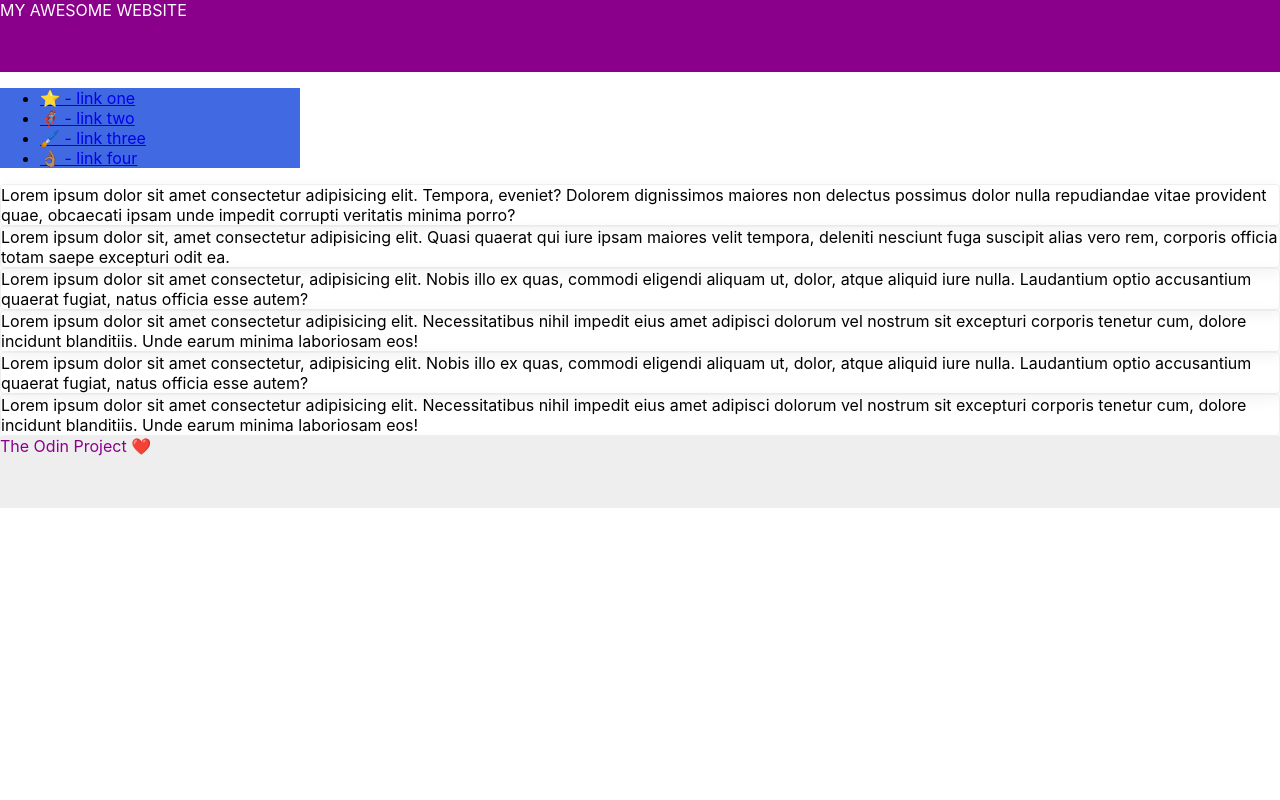
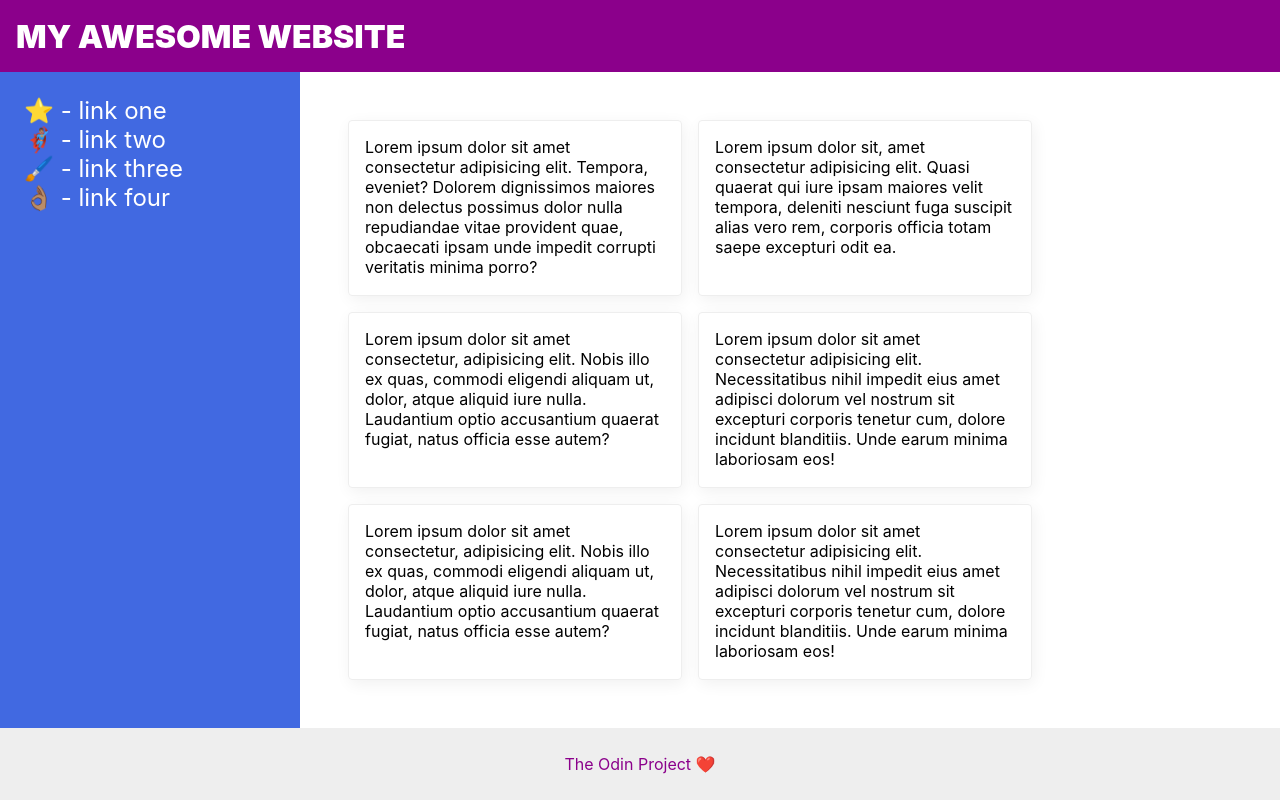
Before and after one commit to NeilMcB/odin, a plain HTML site: page exercises/css/foundations/flex/07-flex-layout-2/index.html in a window 1280 px wide. Drawn offline with Linux system fonts and the light colour scheme.

Commit message:
Solve CSS flexbox exercises (#11)
* Solve exercise 01

* Solve exercise 02

* Solve exercise 03

* Solve exercise 04

* Solve exercise 05

* Solve exercise 06

* Solve exercise 07

```diff
--- a/exercises/css/foundations/flex/01-flex-center/style.css
+++ b/exercises/css/foundations/flex/01-flex-center/style.css
@@ -3,6 +3,9 @@
   border: 4px solid midnightblue;
   width: 400px;
   height: 300px;
+  display: flex;
+  justify-content: center;
+  align-items: center;
 }
 
 .box {
--- a/exercises/css/foundations/flex/02-flex-header/style.css
+++ b/exercises/css/foundations/flex/02-flex-header/style.css
@@ -1,6 +1,10 @@
 .header  {
   font-family: monospace;
   background: papayawhip;
+  display: flex;
+  justify-content: space-between;
+  align-items: center;
+  padding: 8px;
 }
 
 .logo {
@@ -14,6 +18,10 @@
 ul {
   /* this removes the dots on the list items*/
   list-style-type: none;
+  display: flex;
+  margin: 0;
+  padding: 0;
+  gap: 8px;
 }
 
 a {
--- a/exercises/css/foundations/flex/03-flex-header-2/style.css
+++ b/exercises/css/foundations/flex/03-flex-header-2/style.css
@@ -12,6 +12,9 @@ body {
   background: white;
   border-bottom: 1px solid #ddd;
   box-shadow: 0 0 8px rgba(0,0,0,.1);
+  display: flex;
+  padding: 8px;
+  justify-content: space-between;
 }
 
 .profile-image {
@@ -45,4 +48,14 @@ a {
 
 ul {
   list-style-type: none;
+  display: flex;
+  padding: 0;
+  margin: 0;
+  gap: 16px;
 }
+
+.left, .right {
+  display: flex;
+  gap: 16px;
+  align-items: center;
+}
--- a/exercises/css/foundations/flex/04-flex-information/style.css
+++ b/exercises/css/foundations/flex/04-flex-information/style.css
@@ -1,5 +1,26 @@
 body {
   font-family: 'Courier New', Courier, monospace;
+}
+
+.container {
+  display: flex;
+  flex-direction: column;
+  align-items: center;
+  justify-content: center;
+  gap: 32px;
+}
+
+.content {
+  display: flex;
+  gap: 52px;
+}
+
+.item {
+  display: flex;
+  flex-direction: column;
+  align-items: center;
+  max-width: 200px;
+  text-align: center;
 }
 
 img {
--- a/exercises/css/foundations/flex/05-flex-modal/style.css
+++ b/exercises/css/foundations/flex/05-flex-modal/style.css
@@ -20,6 +20,9 @@ body {
   width: 480px;
   border-radius: 10px;
   box-shadow: 2px 4px 16px rgba(0,0,0,.2);
+  display: flex;
+  padding: 8px;
+  gap: 8px;
 }
 
 .icon {
@@ -33,6 +36,24 @@ body {
   display: flex;
   align-items: center;
   justify-content: center;
+  flex-shrink: 0;
+}
+
+.content {
+  display: flex;
+  flex-direction: column;
+  gap: 8px;
+}
+
+.header {
+  display: flex;
+  justify-content: space-between;
+  align-items: center;
+}
+
+.heading {
+  font-size: larger;
+  font-weight: bold;
 }
 
 .close-button {
@@ -48,6 +69,7 @@ body {
   justify-content: center;
   border: 1px solid #eee;
   padding: 0;
+  flex-shrink: 0;
 }
 
 button {
--- a/exercises/css/foundations/flex/06-flex-layout/style.css
+++ b/exercises/css/foundations/flex/06-flex-layout/style.css
@@ -5,6 +5,44 @@ body {
   margin: 0;
   overflow: hidden;
   font-family: Roboto, sans-serif;
+  display: flex;
+  flex-direction: column;
+  justify-content: space-between;
+}
+
+.header, .footer {
+  display: flex;
+  justify-content: space-between;
+  padding: 16px;
+}
+
+.footer {
+  background-color: #eee;
+}
+
+.header ul, .footer ul {
+  list-style-type: none;
+  padding: 0;
+  margin: 0;
+  display: flex;
+  gap: 16px;
+}
+
+.header ul a, .footer ul a {
+  text-decoration: none;
+  color: #555;
+}
+
+.header ul a:hover, .footer ul a:hover {
+  text-decoration: none;
+  color: #222;
+}
+
+.content {
+  display: flex;
+  flex-direction: column;
+  align-items: center;
+  gap: 16px;
 }
 
 img {
@@ -16,6 +54,7 @@ button {
   border: none;
   border-radius: 8px;
   background: #eee;
+  padding: 8px;
 }
 
 input {
--- a/exercises/css/foundations/flex/07-flex-layout-2/index.html
+++ b/exercises/css/foundations/flex/07-flex-layout-2/index.html
@@ -12,6 +12,7 @@
       MY AWESOME WEBSITE
     </div>
 
+    <div class="content">
       <div class="sidebar">
         <ul>
           <li><a href="#">⭐ - link one</a></li>
@@ -20,13 +21,15 @@
           <li><a href="#">👌🏽 - link four</a></li>
         </ul>
       </div>
-
+      <div class="cards">
         <div class="card">Lorem ipsum dolor sit amet consectetur adipisicing elit. Tempora, eveniet? Dolorem dignissimos maiores non delectus possimus dolor nulla repudiandae vitae provident quae, obcaecati ipsam unde impedit corrupti veritatis minima porro?</div>
         <div class="card">Lorem ipsum dolor sit, amet consectetur adipisicing elit. Quasi quaerat qui iure ipsam maiores velit tempora, deleniti nesciunt fuga suscipit alias vero rem, corporis officia totam saepe excepturi odit ea.</div>
         <div class="card">Lorem ipsum dolor sit amet consectetur, adipisicing elit. Nobis illo ex quas, commodi eligendi aliquam ut, dolor, atque aliquid iure nulla. Laudantium optio accusantium quaerat fugiat, natus officia esse autem?</div>
         <div class="card">Lorem ipsum dolor sit amet consectetur adipisicing elit. Necessitatibus nihil impedit eius amet adipisci dolorum vel nostrum sit excepturi corporis tenetur cum, dolore incidunt blanditiis. Unde earum minima laboriosam eos!</div>
         <div class="card">Lorem ipsum dolor sit amet consectetur, adipisicing elit. Nobis illo ex quas, commodi eligendi aliquam ut, dolor, atque aliquid iure nulla. Laudantium optio accusantium quaerat fugiat, natus officia esse autem?</div>
         <div class="card">Lorem ipsum dolor sit amet consectetur adipisicing elit. Necessitatibus nihil impedit eius amet adipisci dolorum vel nostrum sit excepturi corporis tenetur cum, dolore incidunt blanditiis. Unde earum minima laboriosam eos!</div>
+      </div>
+    </div>
 
     <div class="footer">
       The Odin Project ❤️
--- a/exercises/css/foundations/flex/07-flex-layout-2/style.css
+++ b/exercises/css/foundations/flex/07-flex-layout-2/style.css
@@ -2,28 +2,68 @@ body {
   font-family: -apple-system, BlinkMacSystemFont, 'Segoe UI', Roboto, Oxygen, Ubuntu, Cantarell, 'Open Sans', 'Helvetica Neue', sans-serif;
   margin: 0;
   min-height: 100vh;
+  display: flex;
+  flex-direction: column;
 }
 
 .header {
   height: 72px;
   background: darkmagenta;
   color: white;
+  font-size: 32px;
+  font-weight: 900;
+  display: flex;
+  align-items: center;
+  padding: 0 16px;
 }
 
 .footer {
   height: 72px;
   background: #eee;
   color: darkmagenta;
+  display: flex;
+  justify-content: center;
+  align-items: center;
+}
+
+.content {
+  display: flex;
+  align-items: stretch;
+  flex: 1;
 }
 
 .sidebar {
   width: 300px;
   background: royalblue;
   box-sizing: border-box;
+  flex-shrink: 0;
+  font-size: 24px;
+  padding: 24px;
+}
+
+.sidebar ul {
+  padding: 0;
+  margin: 0;
+  list-style-type: none;
+}
+
+.sidebar a {
+  color: white;
+  text-decoration: none;
+}
+
+.cards {
+  padding: 48px;
+  display: flex;
+  flex-wrap: wrap;
+  gap: 16px;
+
 }
 
 .card {
   border: 1px solid #eee;
   box-shadow: 2px 4px 16px rgba(0,0,0,.06);
   border-radius: 4px;
+  width: 300px;
+  padding: 16px;
 }
```
Also changed, not shown: exercises/css/foundations/flex/03-flex-header-2/index.html (+9 -5 lines), exercises/css/foundations/flex/04-flex-information/index.html (+13 -1 lines), exercises/css/foundations/flex/05-flex-modal/index.html (+11 -5 lines). Lines whose indentation alone changed are shown as unchanged.
